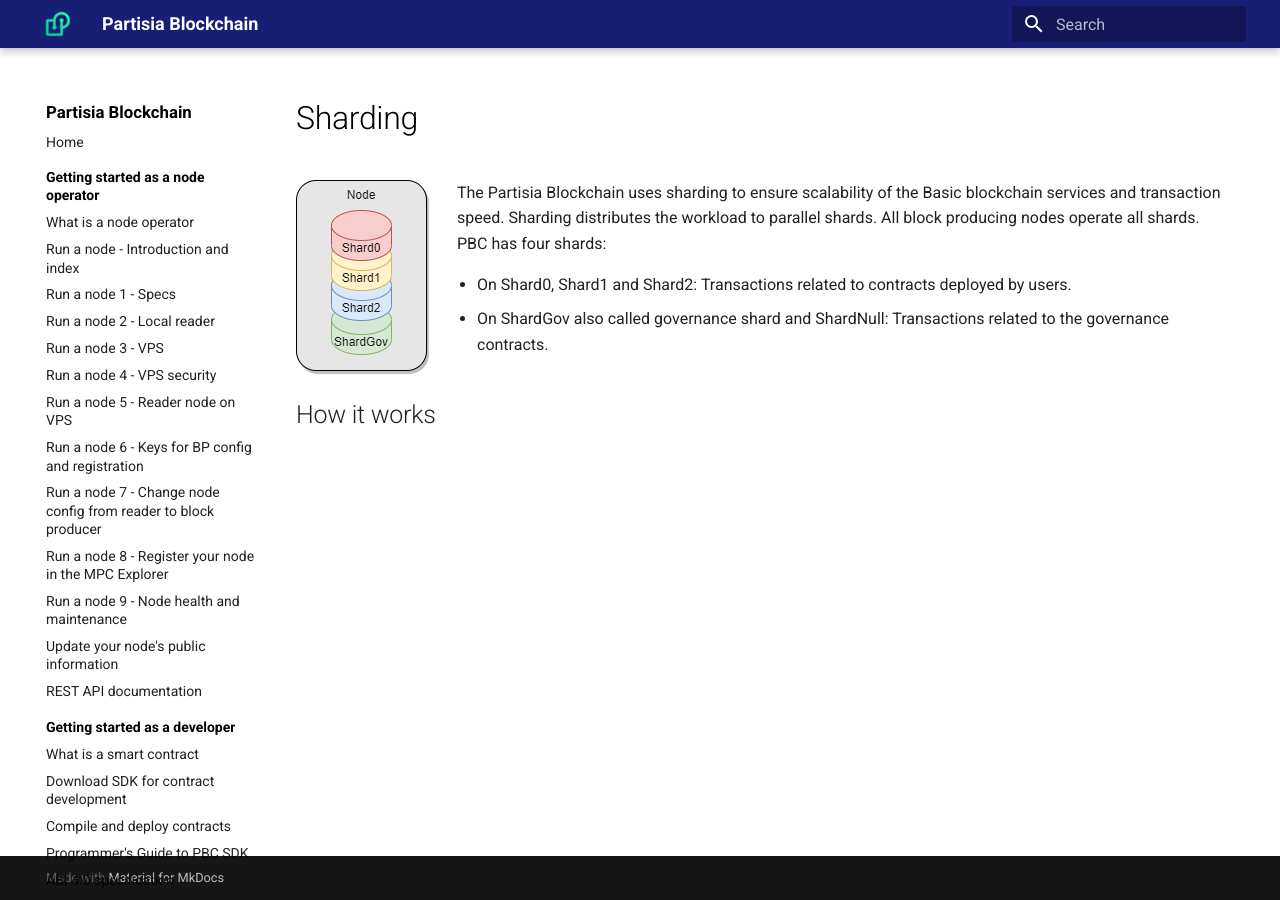
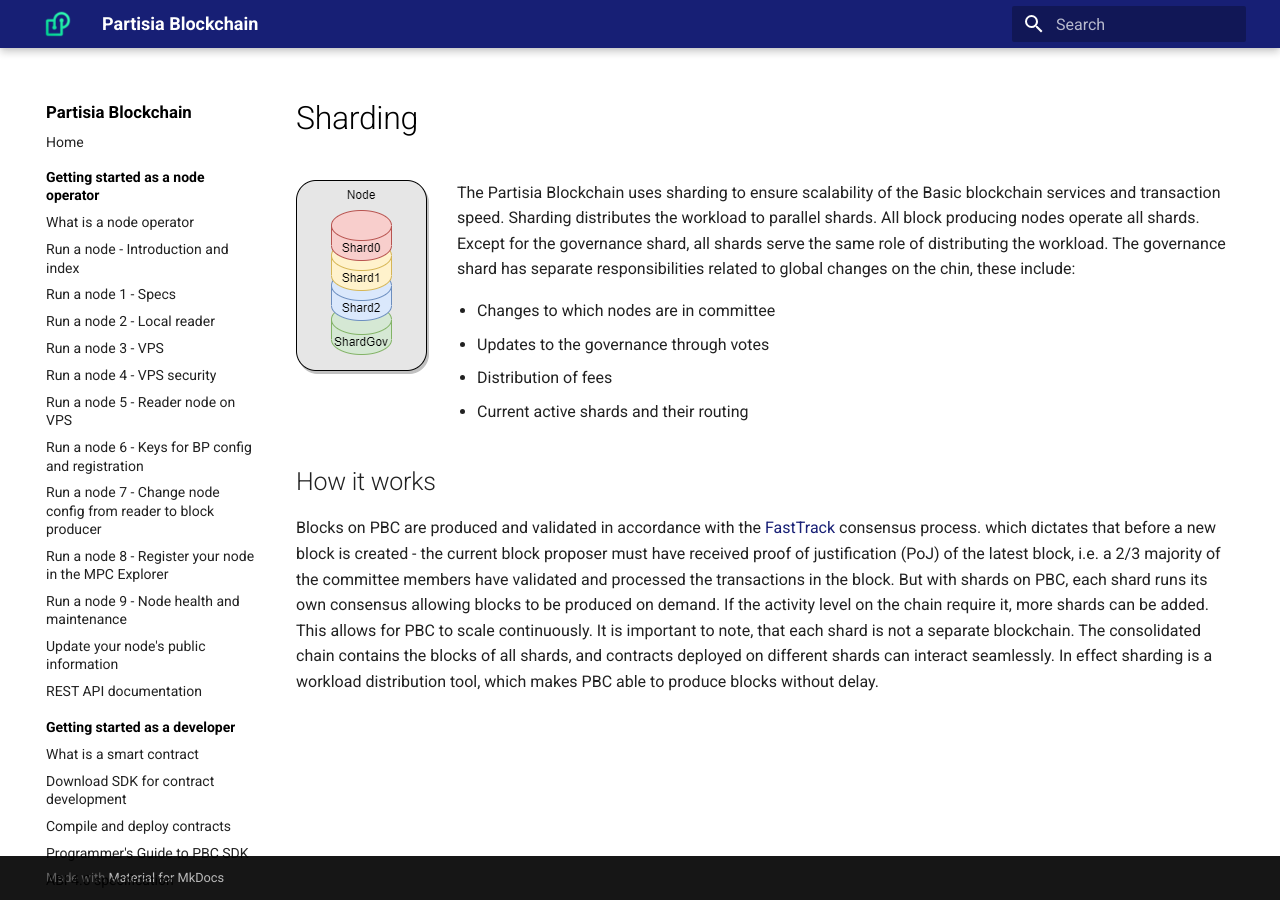
Before and after one commit to 0xSero/partisia-docs, an MkDocs documentation site: the page built from docs/shards.md, in a window 1280 px wide. Built offline with MkDocs 1.6.1 and Material for MkDocs 9.7.7, drawn with Linux system fonts in a browser that asks for light colours; a script that is not in the unit is left out.

Commit message:
Sharding Details

```diff
--- a/docs/shards.md
+++ b/docs/shards.md
@@ -5,9 +5,16 @@
 The Partisia Blockchain uses sharding to ensure scalability of the Basic blockchain
 services and transaction speed. Sharding distributes the workload to parallel shards.
 All block producing nodes operate all shards.
-PBC has four shards:
+Except for the governance shard, all shards serve the same role of distributing the workload.
+The governance shard has separate responsibilities related to global changes on the chin, these include:
 
-- On Shard0, Shard1 and Shard2: Transactions related to contracts deployed by users.
-- On ShardGov also called governance shard and ShardNull: Transactions related to the governance contracts.
+- Changes to which nodes are in committee
+- Updates to the governance through votes
+- Distribution of fees
+- Current active shards and their routing
 
 ## How it works
+
+Blocks on PBC are produced and validated in accordance with the [FastTrack](consensus.md) consensus process. which dictates that before a new block is created - the current block proposer must have received proof of justification (PoJ) of the latest block, i.e. a 2/3 majority of the committee members have validated and processed the transactions in the block.
+But with shards on PBC, each shard runs its own consensus allowing blocks to be produced on demand. If the activity level on the chain require it, more shards can be added. This allows for PBC to scale continuously.
+It is important to note, that each shard is not a separate blockchain. The consolidated chain contains the blocks of all shards, and contracts deployed on different shards can interact seamlessly. In effect sharding is a workload distribution tool, which makes PBC able to produce blocks without delay.
```
